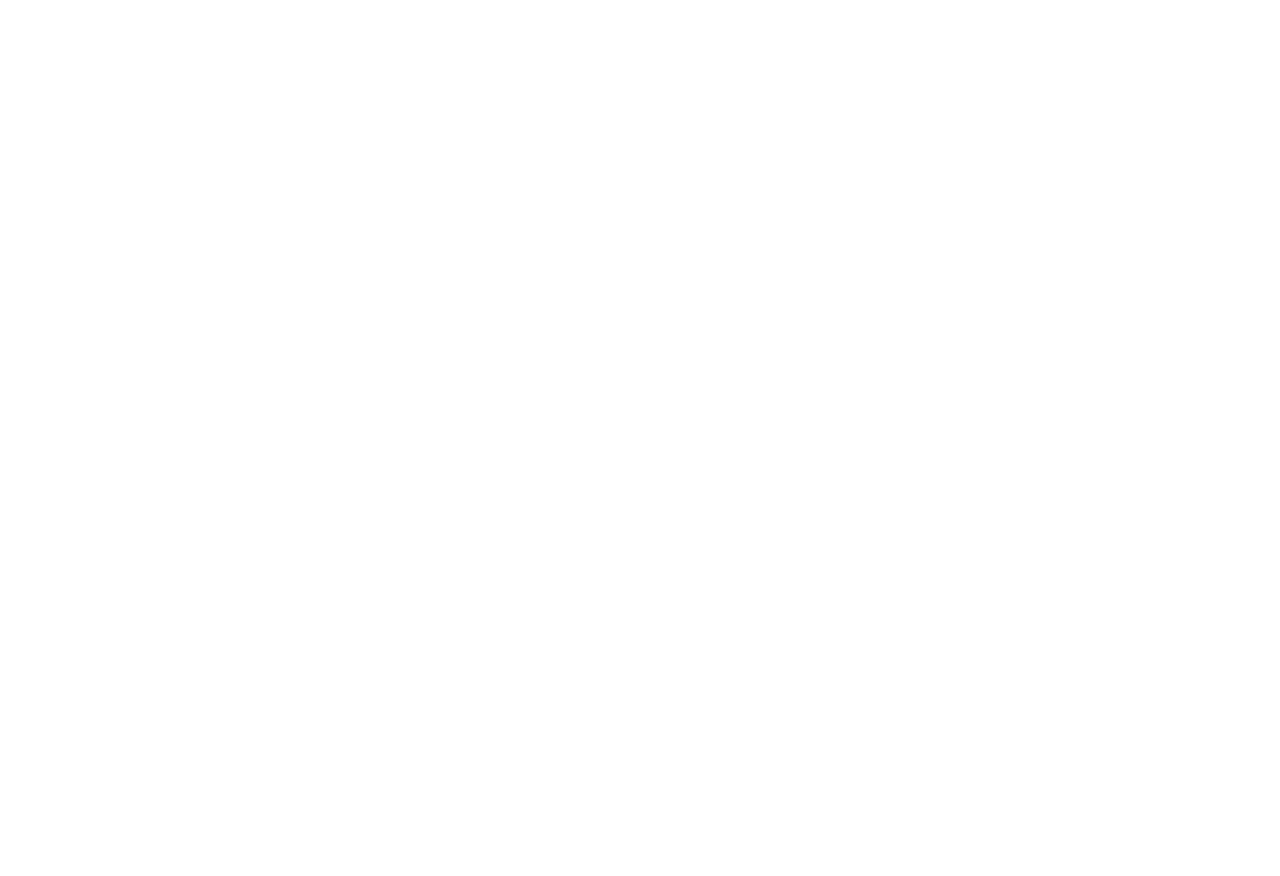
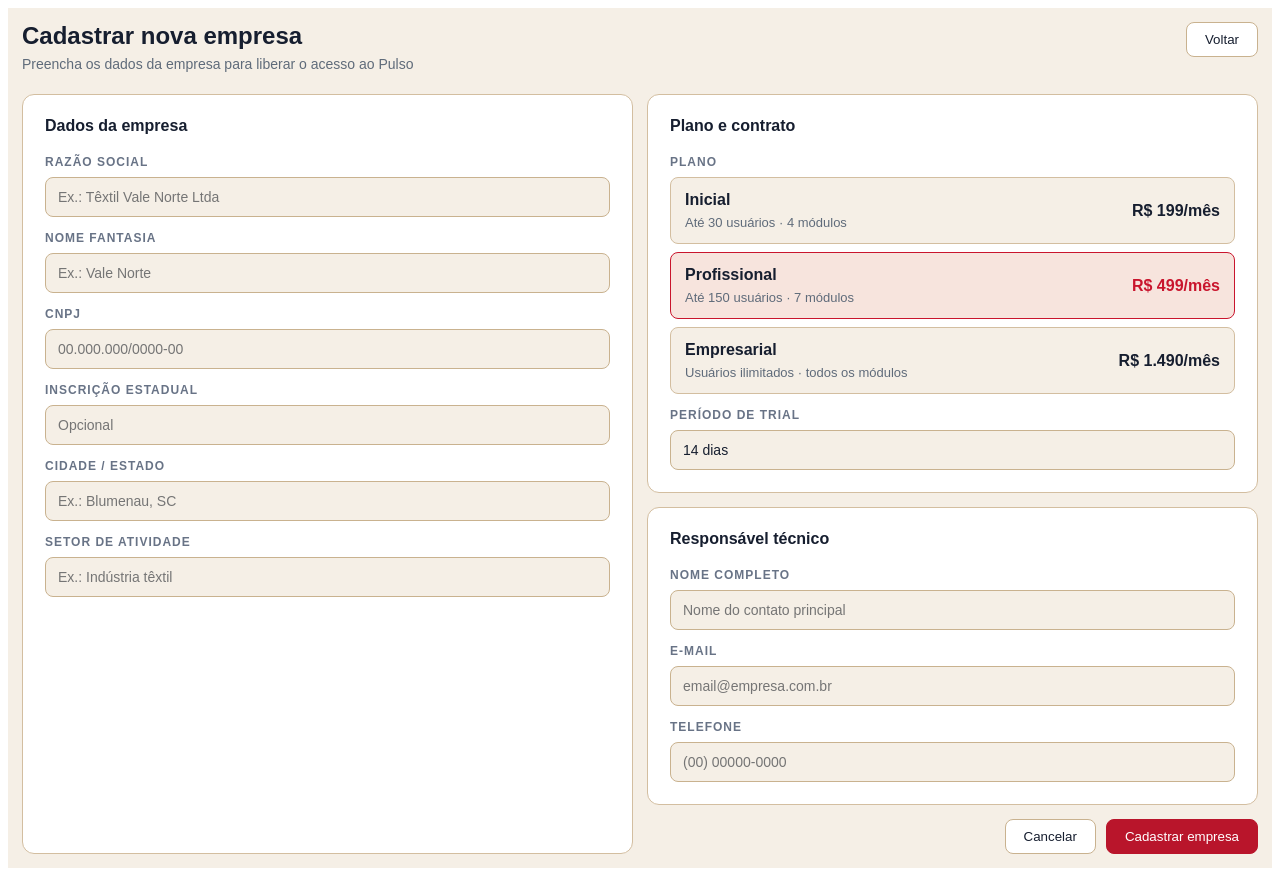
Before and after one commit to lcbittencourt/super-dev-8-tcc, an Angular app: page /nova-empresa in a window 1280 px wide. Before the commit this address led to /. Before the commit the page ends 800 px from the top, so only its background shows below. Built offline with nearby package versions, Linux system fonts and the light colour scheme.

Commit message:
criada página cadastro nova empresa

```diff
--- a/src/app/admin/admin.html
+++ b/src/app/admin/admin.html
@@ -29,7 +29,7 @@
 
       <div class="actions">
         <button class="btn">Exportar</button>
-        <button class="btn primary">Nova empresa</button>
+        <button class="btn primary" routerLink="/nova-empresa">Nova empresa</button>
       </div>
     </section>
 
--- a/src/app/admin/admin.ts
+++ b/src/app/admin/admin.ts
@@ -1,10 +1,11 @@
 import { Component } from '@angular/core';
 import { CommonModule } from '@angular/common';
+import { RouterLink } from '@angular/router';
 
 @Component({
   selector: 'app-admin',
   standalone: true,
-  imports: [CommonModule],
+  imports: [CommonModule, RouterLink],
   templateUrl: './admin.html',
   styleUrl: './admin.css'
 })
--- /dev/null
+++ b/src/app/admin/nova-empresa/nova-empresa.css
@@ -0,0 +1,129 @@
+:host {
+  display: block;
+  min-height: 100vh;
+  background: #f5efe6;
+  font-family: Arial, Helvetica, sans-serif;
+  color: #161e2f;
+}
+
+* {
+  box-sizing: border-box;
+}
+
+.page {
+  padding: 14px;
+}
+
+.header {
+  display: flex;
+  justify-content: space-between;
+  align-items: flex-start;
+  margin-bottom: 22px;
+}
+
+h1 {
+  margin: 0;
+  font-size: 24px;
+}
+
+p {
+  margin: 6px 0 0;
+  color: #5f6b7a;
+  font-size: 14px;
+}
+
+.grid {
+  display: grid;
+  grid-template-columns: 1fr 1fr;
+  gap: 14px;
+}
+
+.card {
+  background: #fff;
+  border: 1px solid #d3bea0;
+  border-radius: 12px;
+  padding: 22px;
+}
+
+.empresa {
+  min-height: 670px;
+}
+
+.right {
+  display: flex;
+  flex-direction: column;
+  gap: 14px;
+}
+
+h2 {
+  margin: 0 0 20px;
+  font-size: 16px;
+}
+
+label {
+  display: block;
+  margin: 14px 0 8px;
+  text-transform: uppercase;
+  font-size: 12px;
+  font-weight: 700;
+  letter-spacing: 1px;
+  color: #687386;
+}
+
+input {
+  width: 100%;
+  height: 40px;
+  border: 1px solid #c9b28f;
+  border-radius: 8px;
+  background: #f5efe6;
+  padding: 0 12px;
+  font-size: 14px;
+  color: #161e2f;
+}
+
+.plano {
+  background: #f5efe6;
+  border: 1px solid #d3bea0;
+  border-radius: 8px;
+  padding: 13px 14px;
+  margin-bottom: 8px;
+  display: flex;
+  justify-content: space-between;
+  align-items: center;
+  cursor: pointer;
+}
+
+.plano p {
+  font-size: 13px;
+}
+
+.plano.selected {
+  border-color: #c9152d;
+  background: #f7e4dd;
+}
+
+.plano.selected strong:last-child {
+  color: #c9152d;
+}
+
+.footer-actions {
+  display: flex;
+  justify-content: flex-end;
+  gap: 10px;
+}
+
+.btn {
+  border: 1px solid #c9b28f;
+  background: #fff;
+  color: #161e2f;
+  padding: 9px 18px;
+  border-radius: 8px;
+  cursor: pointer;
+  font-weight: 500;
+}
+
+.btn.primary {
+  background: #b9152b;
+  color: #fff;
+  border-color: #b9152b;
+}
--- /dev/null
+++ b/src/app/admin/nova-empresa/nova-empresa.html
@@ -0,0 +1,105 @@
+<div class="page">
+
+  <header class="header">
+    <div>
+      <h1>Cadastrar nova empresa</h1>
+      <p>Preencha os dados da empresa para liberar o acesso ao Pulso</p>
+    </div>
+
+    <button class="btn" routerLink="/admin">Voltar</button>
+  </header>
+
+  <main class="grid">
+
+    <section class="card empresa">
+      <h2>Dados da empresa</h2>
+
+      <label>Razão social</label>
+      <input type="text" placeholder="Ex.: Têxtil Vale Norte Ltda">
+
+      <label>Nome fantasia</label>
+      <input type="text" placeholder="Ex.: Vale Norte">
+
+      <label>CNPJ</label>
+      <input type="text" placeholder="00.000.000/0000-00">
+
+      <label>Inscrição estadual</label>
+      <input type="text" placeholder="Opcional">
+
+      <label>Cidade / Estado</label>
+      <input type="text" placeholder="Ex.: Blumenau, SC">
+
+      <label>Setor de atividade</label>
+      <input type="text" placeholder="Ex.: Indústria têxtil">
+    </section>
+
+    <div class="right">
+
+      <section class="card">
+        <h2>Plano e contrato</h2>
+
+        <label>Plano</label>
+
+        <div
+          class="plano"
+          [class.selected]="planoSelecionado === 'Inicial'"
+          (click)="selecionarPlano('Inicial')"
+        >
+          <div>
+            <strong>Inicial</strong>
+            <p>Até 30 usuários · 4 módulos</p>
+          </div>
+          <strong>R$ 199/mês</strong>
+        </div>
+
+        <div
+          class="plano"
+          [class.selected]="planoSelecionado === 'Profissional'"
+          (click)="selecionarPlano('Profissional')"
+        >
+          <div>
+            <strong>Profissional</strong>
+            <p>Até 150 usuários · 7 módulos</p>
+          </div>
+          <strong>R$ 499/mês</strong>
+        </div>
+
+        <div
+          class="plano"
+          [class.selected]="planoSelecionado === 'Empresarial'"
+          (click)="selecionarPlano('Empresarial')"
+        >
+          <div>
+            <strong>Empresarial</strong>
+            <p>Usuários ilimitados · todos os módulos</p>
+          </div>
+          <strong>R$ 1.490/mês</strong>
+        </div>
+
+        <label>Período de trial</label>
+        <input type="text" value="14 dias">
+      </section>
+
+      <section class="card">
+        <h2>Responsável técnico</h2>
+
+        <label>Nome completo</label>
+        <input type="text" placeholder="Nome do contato principal">
+
+        <label>E-mail</label>
+        <input type="email" placeholder="email@empresa.com.br">
+
+        <label>Telefone</label>
+        <input type="text" placeholder="(00) 00000-0000">
+      </section>
+
+      <div class="footer-actions">
+        <button class="btn" routerLink="/admin">Cancelar</button>
+        <button class="btn primary">Cadastrar empresa</button>
+      </div>
+
+    </div>
+
+  </main>
+
+</div>
--- /dev/null
+++ b/src/app/admin/nova-empresa/nova-empresa.ts
@@ -0,0 +1,18 @@
+import { Component } from '@angular/core';
+import { RouterLink } from '@angular/router';
+import { FormsModule } from '@angular/forms';
+
+@Component({
+  selector: 'app-nova-empresa',
+  standalone: true,
+  imports: [RouterLink, FormsModule],
+  templateUrl: './nova-empresa.html',
+  styleUrl: './nova-empresa.css'
+})
+export class NovaEmpresaComponent {
+  planoSelecionado = 'Profissional';
+
+  selecionarPlano(plano: string) {
+    this.planoSelecionado = plano;
+  }
+}
--- a/src/app/app.routes.ts
+++ b/src/app/app.routes.ts
@@ -1,6 +1,9 @@
 import { Routes } from '@angular/router';
 import { AdminComponent } from './admin/admin';
+import { NovaEmpresaComponent } from './admin/nova-empresa/nova-empresa';
 
 export const routes: Routes = [
-    { path: '', component: AdminComponent }
+    { path: '', redirectTo: 'admin', pathMatch: 'full' },
+    { path: 'admin', component: AdminComponent },
+    { path: 'nova-empresa', component: NovaEmpresaComponent},
 ];
```
Also changed, not shown: 1 other file (tests, documents, lock files or other folders).
